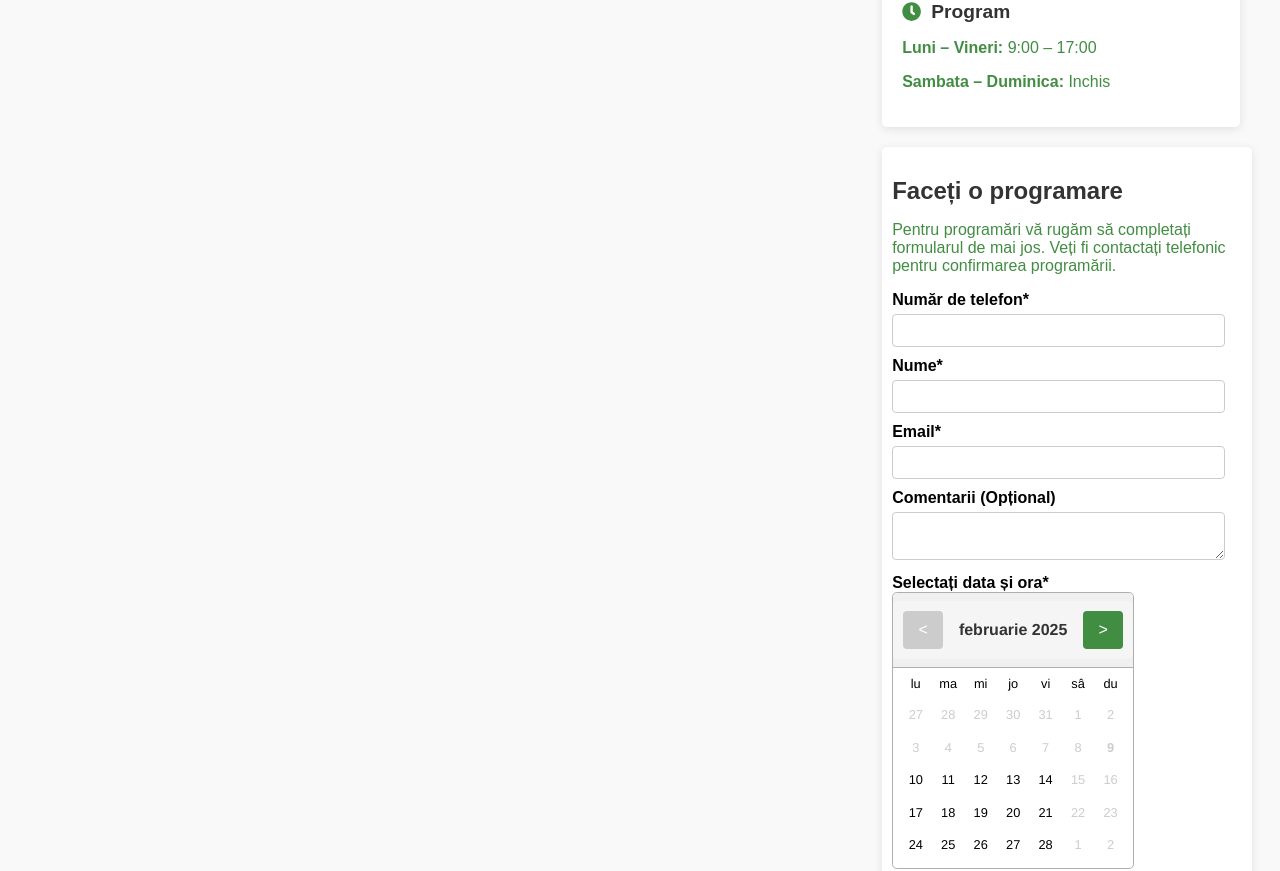
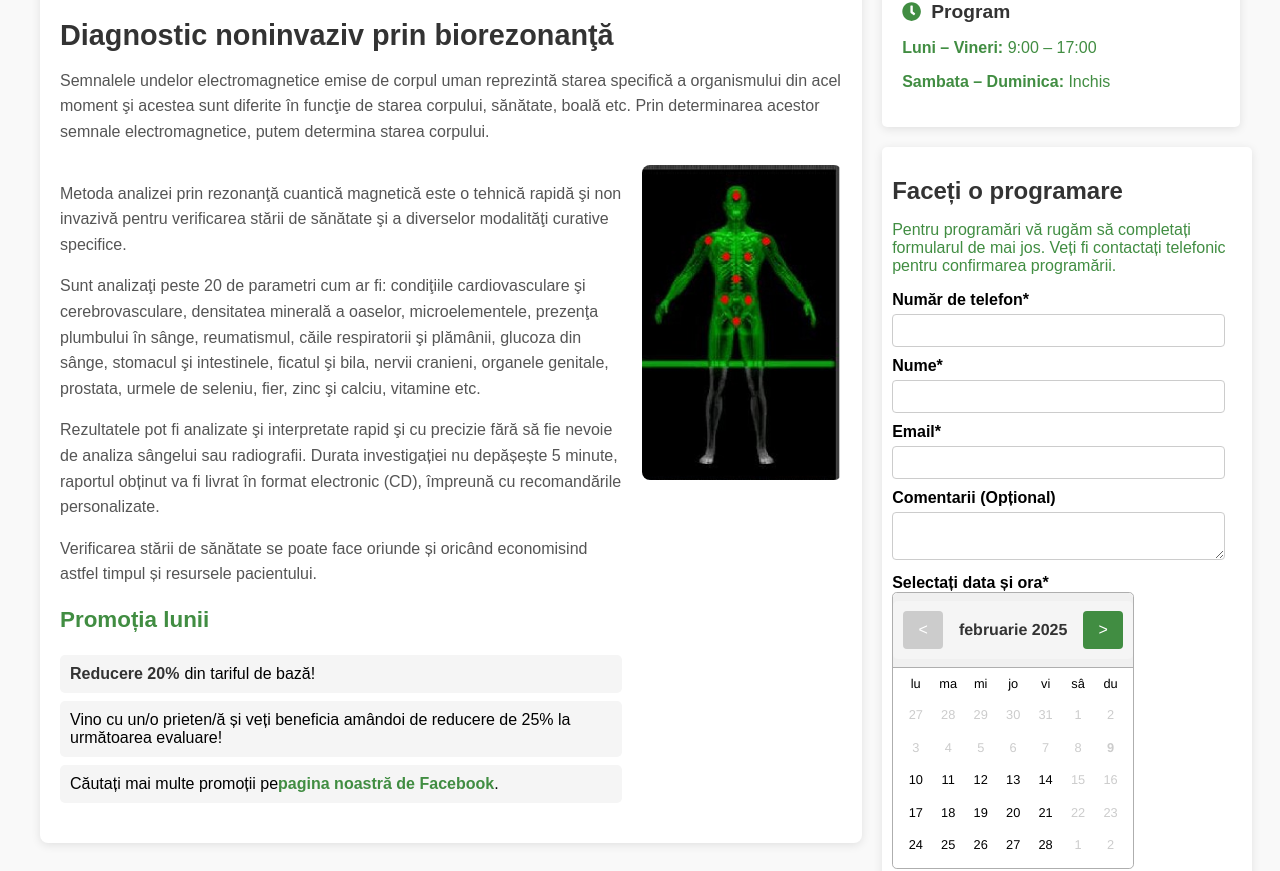
Before and after one commit to HoriaMitrica/REIS-MEDICAL, a React (Vite) app: page /promotii in a window 1280 px wide. Shown: the part 273-1144 px from the top of the page. Built offline with nearby package versions, Linux system fonts and the light colour scheme.

Commit message:
promotions added

```diff
--- a/src/main.tsx
+++ b/src/main.tsx
@@ -8,6 +8,7 @@ import RightSidePage from './components/RightSidePage/RightSide';
 import "./index.scss";
 import Contact from './pages/Contact';
 import AboutUs from './pages/AboutUs';
+import Promotions from './pages/Promotions';
 
 export default function Router() {
   return (
@@ -20,6 +21,7 @@ export default function Router() {
           <Routes>
             <Route path="/" element={<Home />} />
             <Route path="/despre-noi" element={<AboutUs />} />
+            <Route path="/promotii" element={<Promotions />} />
             <Route path="/contact" element={<Contact />} />
           </Routes>
         </div>
--- a/src/pages/Promotions/index.tsx
+++ b/src/pages/Promotions/index.tsx
@@ -0,0 +1,51 @@
+import style from "./style.module.scss";
+
+const Promotions = () => {
+    return (
+        <div className={style.promotions}>
+            <h2>Diagnostic noninvaziv prin biorezonanţă</h2>
+            <p>
+                Semnalele undelor electromagnetice emise de corpul uman reprezintă starea specifică a organismului din acel moment şi
+                acestea sunt diferite în funcţie de starea corpului, sănătate, boală etc. Prin determinarea acestor semnale electromagnetice,
+                putem determina starea corpului.
+            </p>
+
+            <div className={style.content}>
+                <div className={style.text}>
+                    <p>
+                        Metoda analizei prin rezonanţă cuantică magnetică este o tehnică rapidă şi non invazivă pentru verificarea stării de
+                        sănătate şi a diverselor modalităţi curative specifice.
+                    </p>
+                    <p>
+                        Sunt analizaţi peste 20 de parametri cum ar fi: condiţiile cardiovasculare şi cerebrovasculare, densitatea minerală
+                        a oaselor, microelementele, prezenţa plumbului în sânge, reumatismul, căile respiratorii şi plămânii, glucoza din sânge,
+                        stomacul şi intestinele, ficatul şi bila, nervii cranieni, organele genitale, prostata, urmele de seleniu, fier, zinc
+                        şi calciu, vitamine etc.
+                    </p>
+                    <p>
+                        Rezultatele pot fi analizate şi interpretate rapid şi cu precizie fără să fie nevoie de analiza sângelui sau radiografii.
+                        Durata investigației nu depășește 5 minute, raportul obținut va fi livrat în format electronic (CD), împreună cu
+                        recomandările personalizate.
+                    </p>
+                    <p>
+                        Verificarea stării de sănătate se poate face oriunde și oricând economisind astfel timpul și resursele pacientului.
+                    </p>
+                    <h3>Promoția lunii</h3>
+                    <ul>
+                        <li><strong>Reducere 20%</strong> din tariful de bază!</li>
+                        <li>
+                            Vino cu un/o prieten/ă și veți beneficia amândoi de reducere de 25% la următoarea evaluare!
+                        </li>
+                        <li>
+                            Căutați mai multe promoții pe <a target="_blank" href="https://www.facebook.com/people/Reis-Medical-Medicina-Muncii/100067763648887/#"> pagina noastră de Facebook</a>.
+                        </li>
+                    </ul>
+                </div>
+
+                <img src="/photos/reis_promotions.png" alt="Diagnostic Biorezonanță" className={style.image} />
+            </div>
+        </div>
+    );
+};
+
+export default Promotions;
--- /dev/null
+++ b/src/pages/Promotions/style.module.scss
@@ -0,0 +1,77 @@
+.promotions {
+    max-width: 800px;
+    margin: 0 auto;
+    padding: 30px 20px;
+    background: white;
+    border-radius: 8px;
+    box-shadow: 0px 2px 10px rgba(0, 0, 0, 0.1);
+    text-align: left;
+
+    h2 {
+        font-size: 1.8rem;
+        color: #333;
+        margin-bottom: 10px;
+    }
+
+    h3 {
+        font-size: 1.4rem;
+        color: #418d42;
+        margin-top: 20px;
+    }
+
+    p {
+        color: #555;
+        line-height: 1.6;
+        margin-bottom: 10px;
+    }
+
+    ul {
+        list-style: none;
+        padding: 0;
+        margin: 10px 0;
+
+        li {
+            background: #f5f5f5;
+            padding: 10px;
+            border-radius: 5px;
+            margin-bottom: 8px;
+            font-size: 1rem;
+            display: flex;
+            align-items: center;
+        }
+
+        strong {
+            color: #333;
+            margin-right: 5px;
+        }
+
+        a {
+            color: #418d42;
+            text-decoration: none;
+            font-weight: bold;
+
+            &:hover {
+                text-decoration: underline;
+            }
+        }
+    }
+
+    .content {
+        display: flex;
+        align-items: flex-start;
+        gap: 20px;
+        margin-top: 20px;
+
+        .text {
+            flex: 1;
+        }
+
+        .image {
+            justify-content: center;
+            width: 200px;
+            border-radius: 8px;
+            object-fit: cover;
+            align-self: flex-start;
+        }
+    }
+}
```
Also changed, not shown: public/photos/reis_promotions.png (added).
